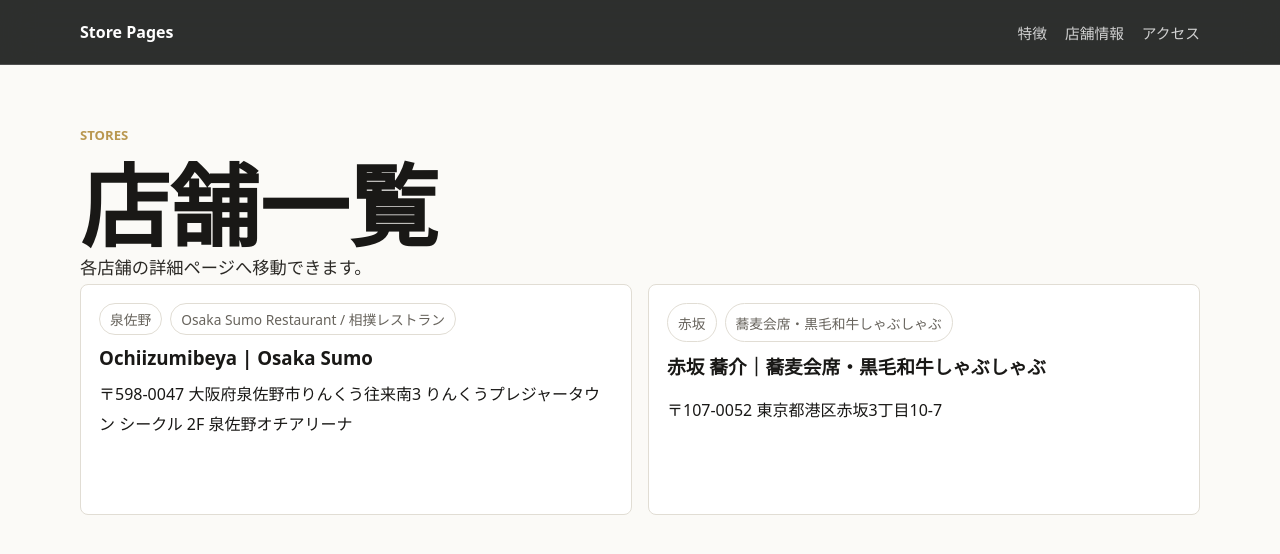
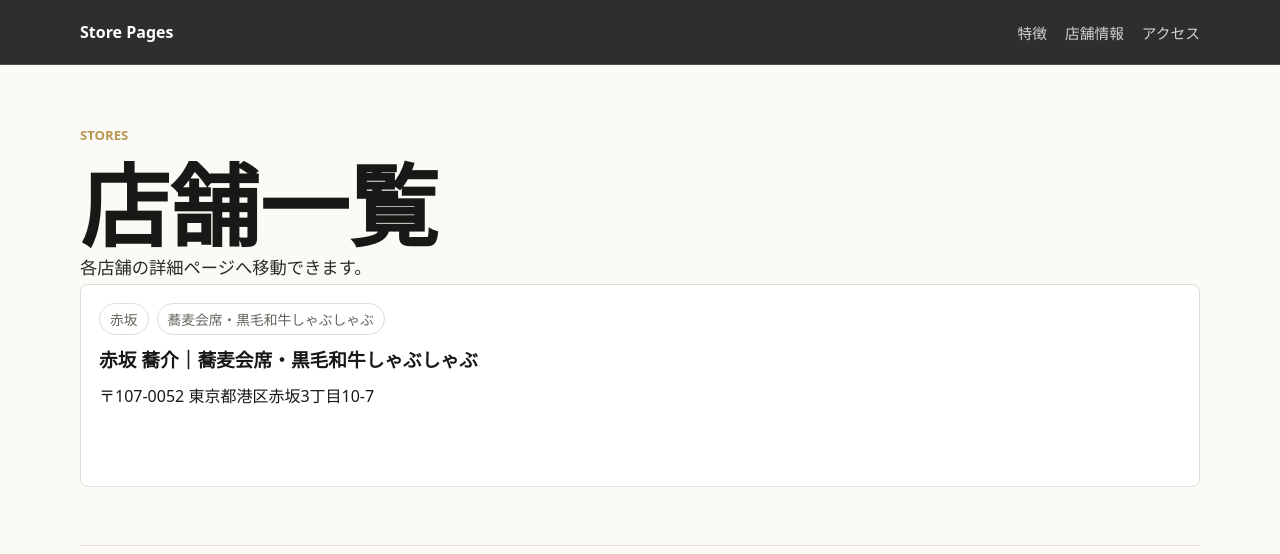
Before and after one commit to mauloajin/meo-store-page-generator, a Next.js app: page /stores in a window 1280 px wide. Shown: the top 554 px of the page. Built offline with nearby package versions, Linux system fonts and the light colour scheme.

Commit message:
Keep only Akasaka Kyosuke store data

```diff
--- a/data/gbp-mock.ts
+++ b/data/gbp-mock.ts
@@ -3,59 +3,37 @@ import type { GbpLocation } from "@/lib/stores/types";
 export const gbpMockLocations: GbpLocation[] = [
   {
     source: "google-business-profile",
-    gbpLocationId: "gbp-ochiizumibeya-osaka-sumo",
-    name: "Ochiizumibeya | Osaka Sumo",
+    gbpLocationId: "gbp-akasaka-sobasuke",
+    name: "赤坂 蕎介｜蕎麦会席・黒毛和牛しゃぶしゃぶ",
     address: {
       country: "JP",
-      postalCode: "598-0047",
-      prefecture: "大阪府",
-      locality: "泉佐野市",
-      streetAddress: "りんくう往来南3 りんくうプレジャータウン シークル 2F 泉佐野オチアリーナ",
-      formatted: "〒598-0047 大阪府泉佐野市りんくう往来南3 りんくうプレジャータウン シークル 2F 泉佐野オチアリーナ"
+      postalCode: "107-0052",
+      prefecture: "東京都",
+      locality: "港区赤坂",
+      streetAddress: "3丁目10-7",
+      formatted: "〒107-0052 東京都港区赤坂3丁目10-7"
     },
-    telephone: "072-447-6711",
-    openingHours: [
-      { day: "木曜日", opens: "12:00", closes: "15:00" },
-      { day: "木曜日", opens: "17:00", closes: "20:00" },
-      { day: "金曜日", opens: "12:00", closes: "15:00" },
-      { day: "金曜日", opens: "17:00", closes: "20:00" },
-      { day: "土曜日", opens: "12:00", closes: "15:00" },
-      { day: "土曜日", opens: "17:00", closes: "20:00" },
-      { day: "日曜日", opens: "12:00", closes: "15:00" },
-      { day: "日曜日", opens: "17:00", closes: "20:00" },
-      { day: "月曜日", closed: true },
-      { day: "火曜日", closed: true },
-      { day: "水曜日", closed: true }
-    ],
-    categories: ["体験", "相撲", "レストラン", "観光"],
-    description: "Osaka Sumo Restaurant Ochiizumibeya offers a unique cultural experience where Japanese cuisine and the tradition of sumo wrestling come together. Inside the restaurant, a sumo ring is set in the center, letting guests watch live sumo performances up close while they dine. The show is performed by former professional sumo wrestlers and includes powerful matches, cultural explanations, and interactive moments with guests. Various plans are available, including show-only options without meals, as well as dining plans featuring traditional Chanko-nabe. Halal Wagyu Sukiyaki is also available in selected plans, and premium courses may include sushi as part of the meal. Experience Japanese culture, food, and live entertainment in Osaka.",
-    websiteUrl: "https://www.ochiizumi.com/",
-    businessProfileUrl: "https://maps.app.goo.gl/k2BCc7bhXy66Jm3z7",
-    mapUrl: "https://maps.app.goo.gl/k2BCc7bhXy66Jm3z7",
-    menuUrl: "https://japanculture.info/shop/ochiizumi",
-    services: ["Live sumo show", "Former professional sumo wrestlers", "Interactive sumo experience", "English-friendly cultural explanation", "Show-only plans", "Dining plans"],
-    menuItems: ["Chanko-nabe", "Halal Wagyu Sukiyaki", "Sushi premium course"],
-    photoUrls: [
-      "https://static.wixstatic.com/media/543426_573392fa041f4490a86c190815c918ba~mv2.jpg/v1/fill/w_1248,h_936,fp_0.50_0.50,q_90,enc_avif,quality_auto/543426_573392fa041f4490a86c190815c918ba~mv2.jpg",
-      "https://static.wixstatic.com/media/543426_6036ab2afc834d1a95c3283c32ed251d~mv2.jpg/v1/fill/w_1244,h_936,fp_0.50_0.50,q_90,enc_avif,quality_auto/543426_6036ab2afc834d1a95c3283c32ed251d~mv2.jpg",
-      "https://static.wixstatic.com/media/543426_b59a6ca6d3934b60afc9d73cebf15ae6~mv2.jpg/v1/fill/w_1244,h_936,fp_0.50_0.50,q_90,enc_avif,quality_auto/543426_b59a6ca6d3934b60afc9d73cebf15ae6~mv2.jpg"
-    ]
-  },
-  {
-    source: "google-business-profile",
-    gbpLocationId: "gbp-akasaka-sobasuke",
-    name: "赤坂 蕎介｜蕎麦会席・黒毛和牛しゃぶしゃぶ",
-    address: { country: "JP", postalCode: "107-0052", prefecture: "東京都", locality: "港区赤坂", streetAddress: "3丁目10-7", formatted: "〒107-0052 東京都港区赤坂3丁目10-7" },
     telephone: "03-3505-5338",
     openingHours: [
-      { day: "月曜日", opens: "17:30", closes: "23:00" }, { day: "火曜日", opens: "17:30", closes: "23:00" }, { day: "水曜日", opens: "17:30", closes: "23:00" }, { day: "木曜日", opens: "17:30", closes: "23:00" }, { day: "金曜日", opens: "17:30", closes: "23:00" }, { day: "土曜日", opens: "17:30", closes: "23:00" }, { day: "日曜日", opens: "17:30", closes: "23:00" }, { day: "祝日", opens: "17:30", closes: "23:00" }, { day: "祝前日", opens: "17:30", closes: "23:00" }, { day: "祝後日", opens: "17:30", closes: "23:00" }
+      { day: "月曜日", opens: "17:30", closes: "23:00" },
+      { day: "火曜日", opens: "17:30", closes: "23:00" },
+      { day: "水曜日", opens: "17:30", closes: "23:00" },
+      { day: "木曜日", opens: "17:30", closes: "23:00" },
+      { day: "金曜日", opens: "17:30", closes: "23:00" },
+      { day: "土曜日", opens: "17:30", closes: "23:00" },
+      { day: "日曜日", opens: "17:30", closes: "23:00" },
+      { day: "祝日", opens: "17:30", closes: "23:00" },
+      { day: "祝前日", opens: "17:30", closes: "23:00" },
+      { day: "祝後日", opens: "17:30", closes: "23:00" }
     ],
     categories: ["和食店", "蕎麦店", "日本料理店"],
-    description: "【ご接待・ご宴会等に】【完全予約制】赤坂 蕎介は、赤坂で個室を備えた落ち着きある和食・日本料理のお店です。香り高い蕎麦を中心に、季節の食材を生かした蕎麦懐石、黒毛和牛のしゃぶしゃぶなど、上質な味わいをゆっくりお楽しみいただけます。接待や会食、記念日、デートなど、大切なひとときにもおすすめです。夜は日本料理とお酒を楽しむディナーとして、幅広いシーンでご利用いただけます。赤坂で個室のある蕎麦店、蕎麦懐石、和食、黒毛和牛しゃぶしゃぶをお探しの方は、ぜひ赤坂 蕎介へお越しください。落ち着いた空間で、素材の持ち味を生かした料理と丁寧なおもてなしを大切にしています。大人の食事や特別な日にもふさわしい時間をお過ごしください。",
+    description:
+      "【ご接待・ご宴会等に】【完全予約制】赤坂 蕎介は、赤坂で個室を備えた落ち着きある和食・日本料理のお店です。香り高い蕎麦を中心に、季節の食材を生かした蕎麦懐石、黒毛和牛のしゃぶしゃぶなど、上質な味わいをゆっくりお楽しみいただけます。接待や会食、記念日、デートなど、大切なひとときにもおすすめです。夜は日本料理とお酒を楽しむディナーとして、幅広いシーンでご利用いただけます。赤坂で個室のある蕎麦店、蕎麦懐石、和食、黒毛和牛しゃぶしゃぶをお探しの方は、ぜひ赤坂 蕎介へお越しください。落ち着いた空間で、素材の持ち味を生かした料理と丁寧なおもてなしを大切にしています。大人の食事や特別な日にもふさわしい時間をお過ごしください。",
     websiteUrl: "https://www.akasaka-kyosuke.com/",
     rating: 4.3,
     reviewCount: 46,
-    mapUrl: "https://www.google.com/maps/search/?api=1&query=%E8%B5%A4%E5%9D%82%20%E8%95%8E%E4%BB%8B%EF%BD%9C%E8%95%8E%E9%BA%A6%E4%BC%9A%E5%B8%AD%E3%83%BB%E9%BB%92%E6%AF%9B%E5%92%8C%E7%89%9B%E3%81%97%E3%82%83%E3%81%B6%E3%81%97%E3%82%83%E3%81%B6",
+    mapUrl:
+      "https://www.google.com/maps/search/?api=1&query=%E8%B5%A4%E5%9D%82%20%E8%95%8E%E4%BB%8B%EF%BD%9C%E8%95%8E%E9%BA%A6%E4%BC%9A%E5%B8%AD%E3%83%BB%E9%BB%92%E6%AF%9B%E5%92%8C%E7%89%9B%E3%81%97%E3%82%83%E3%81%B6%E3%81%97%E3%82%83%E3%81%B6",
     menuUrl: "https://tabelog.com/tokyo/A1308/A130801/13024654/party/",
     services: ["完全予約制", "個室あり"],
     menuItems: ["蕎麦会席", "黒毛和牛しゃぶしゃぶ"],
```
